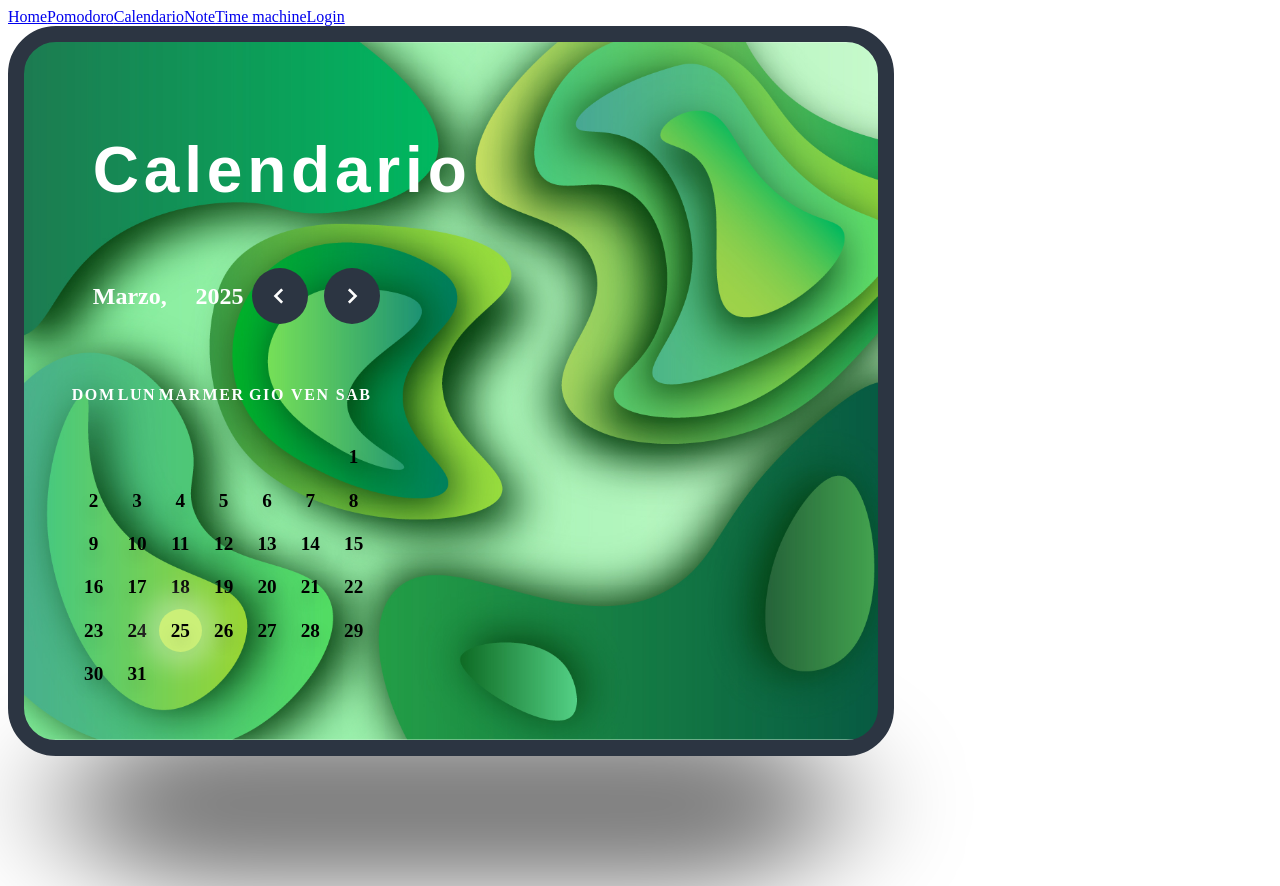
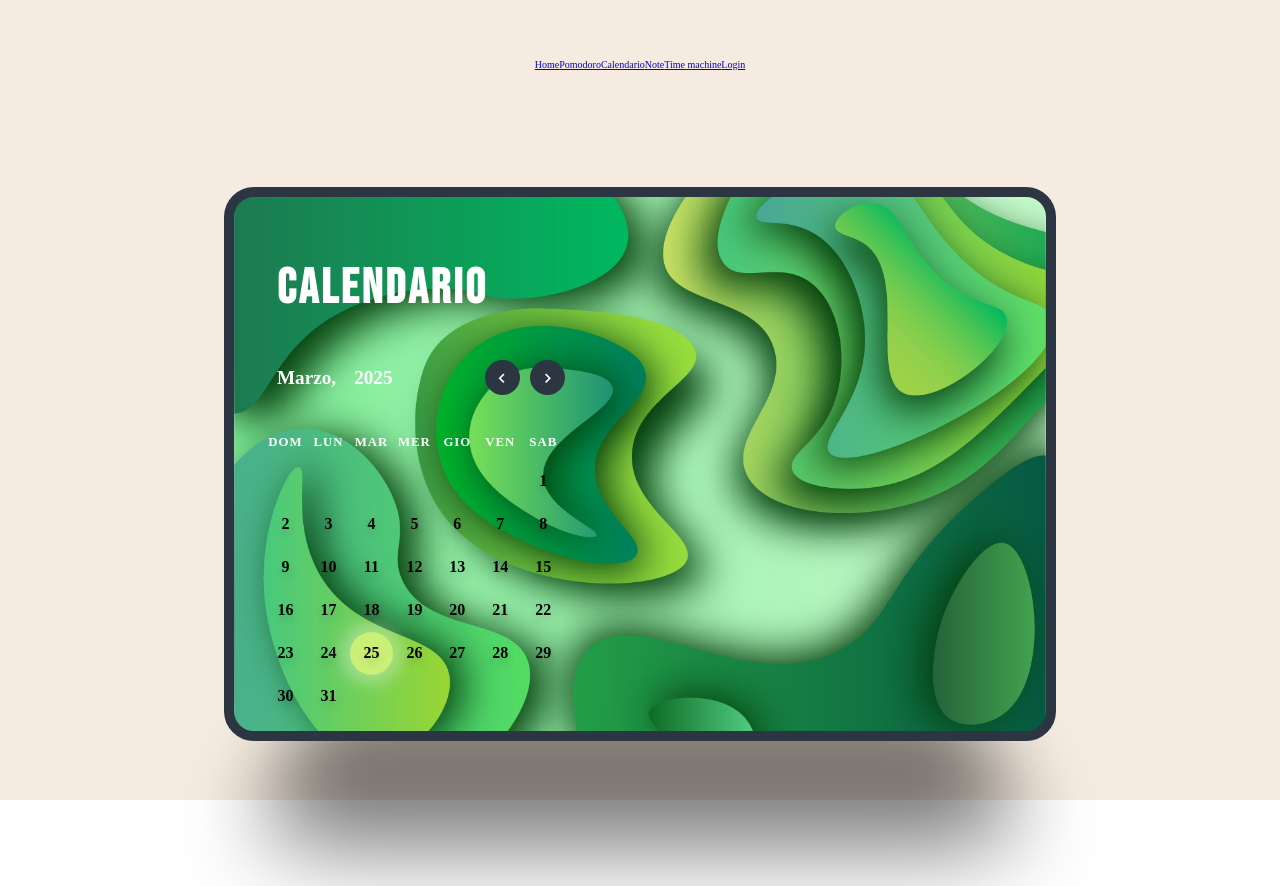
Before and after one commit to esterpederzini/SELFIE-2324, a React (Create React App) app: page /calendar in a window 1280 px wide. After the commit the page ends 823 px from the top, so only its background shows below. Built offline with nearby package versions, Linux system fonts and the light colour scheme.

Commit message:
Versione con modifiche per sfondo pomodoro

```diff
--- a/src/App.js
+++ b/src/App.js
@@ -1,23 +1,22 @@
 import React from 'react';
 import { BrowserRouter as Router, Routes, Route, Link } from 'react-router-dom';  // Importa i componenti necessari
-//import './CSS/Navbar.css'
 import Calendar from './views/calendar.jsx'
 import Home from './views/home'
 import Login from './views/login'
 import Note from './views/note'
 import Pomodoro from './views/Pomodoro'
 import TimeMachine from './views/timeMachine'
-import './CSS/Pomodoro.css'
+import './CSS/calendar.css'
 
 const App = () => {
   return (
     <Router> {/* Usa Router per abilitare la navigazione */}
-      <div className="app-container">
+      <div className="container">
         <nav>
           {/* Usa Link per la navigazione tra le rotte */}
           <Link className="nav-button" to="/">Home</Link>
           <Link className="nav-button" to="/Pomodoro">Pomodoro</Link>
-          <Link className="nav-button" to="/Calendario">Calendario</Link>
+          <Link className="nav-button" to="/calendar">Calendario</Link>
           <Link className="nav-button" to="/Note">Note</Link>
           <Link className="nav-button" to="/Timemachine">Time machine</Link>
           <Link className="nav-button" to="/Login">Login</Link>
--- a/src/CSS/Pomodoro.css
+++ b/src/CSS/Pomodoro.css
@@ -5,6 +5,7 @@
     justify-content: center;
     min-height: 100vh;
     background: linear-gradient(to left, #de6161, #2657eb);
+    width: 100%;
   }
 
 .pom-container > ul li {
--- a/src/CSS/calendar.css
+++ b/src/CSS/calendar.css
@@ -1,5 +1,7 @@
+@import url('https://fonts.googleapis.com/css2?family=Bebas+Neue&family=Comfortaa:wght@300..700&display=swap');
+
 .calendar-app{
-    width: 60%;
+    width: 65%;
     min-width: 90vmin;
     aspect-ratio: 3 / 2;
     padding: 3rem;
@@ -27,6 +29,8 @@
 
 .calendar{
     width: 40%;
+    height: 100%;
+
 }
 
 .heading{
@@ -41,7 +45,7 @@
     display: flex;
     align-items: center;
     column-gap: 0.5rem;
-    margin: 3.5rem 0;
+    margin: 3rem 0;
 }
 .navigate-date h2{
     font-size: clamp(1.5rem, 1.5cqi, 2.5rem);
@@ -71,7 +75,7 @@
 .weekdays{
     width: 100%;
     display: flex;
-    margin: 2rem 9rem 2rem 0;
+    margin: 1rem 9rem 1rem 0;
 }
 
 .weekdays span{
@@ -258,20 +262,20 @@
 
 .event-date{
     font-size: clamp(1rem, 1cqi, 1.2rem);
-    color: #ddd;
+    color: black;
 }
 
 .event-time{
     font-size: clamp(1.3rem, 1cqi, 1.6rem);
     line-height: 4rem;
     font-weight: bold;
-    color: #fff;
+    color: black;
 }
 
 .event-text{
     font-size: clamp(1.2rem, 1cqi, 1.4rem);
     line-height: 2rem;
-    color: #fff;
+    color: black;
     width: 75%;
     padding: 0 3rem 0 1rem;
     overflow-wrap: break-word;
@@ -289,7 +293,7 @@
 
 .event-buttons i{
     font-size: 1.6rem;
-    color: #fff;
+    color: black;
     cursor: pointer;
 }
 
--- a/src/index.css
+++ b/src/index.css
@@ -1,11 +1,5 @@
-@import url('https://fonts.googleapis.com/css2?family=Bebas+Neue&family=Comfortaa:wght@300..700&display=swap');
-
-*{
-    margin: 0;
-    padding:0;
-    box-sizing: border-box;
-    outline: none;
-    font-family: "Comfortaa", sans-serif;
+* {
+  box-sizing: border-box;
 }
 
 /*Per convertire 1 rem in 10px anzichè avere 1rem= 6px*/
@@ -13,14 +7,19 @@ html{
     font-size: 62.5%;
 }
 
+body{
+  margin: 0;
+  padding: 0;
+  overflow: hidden;
+}
+
 .container{
     width: 100%;
-    height: 100vh;
+    min-height: 100vh;
     background-color: #f5ebe0;
     display: grid;
     place-items: center;
     perspective: 100rem;
-    overflow: hidden;
 }
 
 @media(max-width: 500px){
--- a/src/index.jsx
+++ b/src/index.jsx
@@ -1,6 +1,6 @@
 import React from 'react';
 import ReactDOM from 'react-dom/client';
-//import './index.css';
+import './index.css';
 import App from './App';
 import SettingContextProvider from './context/SettingsContext';
 
--- a/src/views/Pomodoro.jsx
+++ b/src/views/Pomodoro.jsx
@@ -1,12 +1,10 @@
 
 import '../CSS/Pomodoro.css';
-
 import { useContext, useEffect } from 'react';
 import SetPomodoro from '../components/SetPomodoro';
 import CountdownAnimation from '../components/CountdownAnimation';
 import {SettingContext} from '../context/SettingsContext';
 import Button from '../components/Button';
-
 
 function Pomodoro(){
 
--- a/src/views/calendar.jsx
+++ b/src/views/calendar.jsx
@@ -41,8 +41,8 @@ const Calendar = () => {
       ];
 
       const currentDayColors = [
-        '#f0512d', '#ddd','#cbf078', '#ffc6ff', '#fdffb6', '#ffcad4',
-        '#f5e6e8', '#eee4e1', '#f5dd90', '#e6b89c', '#d5c6e0', '#caf0f8'
+        '#8dc6ff', '#8ef6e4','#cbf078', '#ffc6ff', '#fdffb6', '#ffcad4',
+        '#f5e6e8', '#eee4e1', '#f5dd90', '#e6b89c', '#d5c6e0', '#afc5ff'
       ]
 
     const currentDate=new Date()
@@ -221,7 +221,11 @@ const Calendar = () => {
         </div>
         )}
         {events.map((event, index) => (
-          <div className="event" key={index}>
+          <div className="event" key={index}
+          style={{
+            backgroundColor: currentDayColors[currentMonth],
+          }}
+          >
           <div className="event-date-wrapper">
             <div className="event-date">
               {`${monthsOfYear[event.date.getMonth()]}
```
